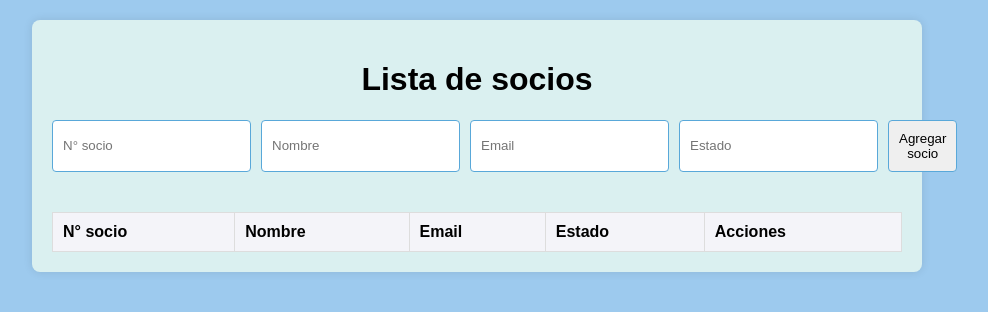
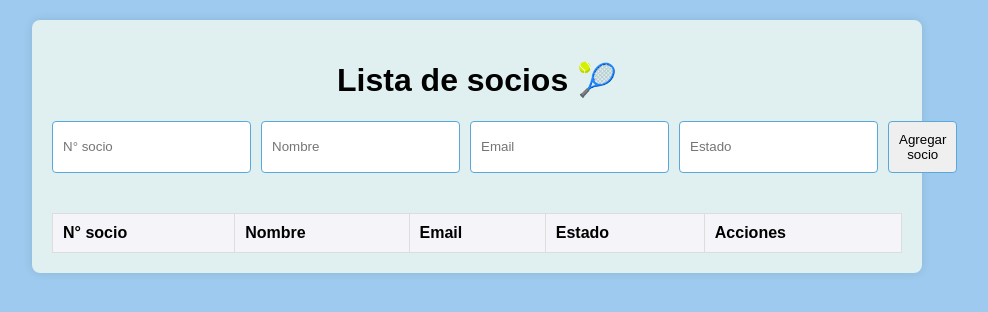
Before and after one commit to arics07/SalomoneAriadna-TPI3, a website: page public/index.html in a window 1280 px wide. Shown: the whole page, without its empty margins (163-1151 px from the left). Drawn offline with Linux system fonts and the light colour scheme; no server answers.

Commit message:
Subo modificaciones front

```diff
--- a/public/index.html
+++ b/public/index.html
@@ -8,7 +8,7 @@
 </head>
 <body>
     <div class="container">
-        <h1>Lista de socios</h1>
+        <h1>Lista de socios 🎾</h1>
         <form id="member-form" action="">
             <input type="text" id="number" placeholder="N° socio" required>
             <input type="text" id="name" placeholder="Nombre" required>
--- a/public/style.css
+++ b/public/style.css
@@ -9,7 +9,7 @@ body {
     max-width: 850px;
     margin: 20px auto;
     padding: 20px;
-    background: #daf0f0;
+    background: #e0efef;
     border-radius: 8px;
     box-shadow: 0 0 10px rgb(0, 0, 0, 0.1);
 }
```
